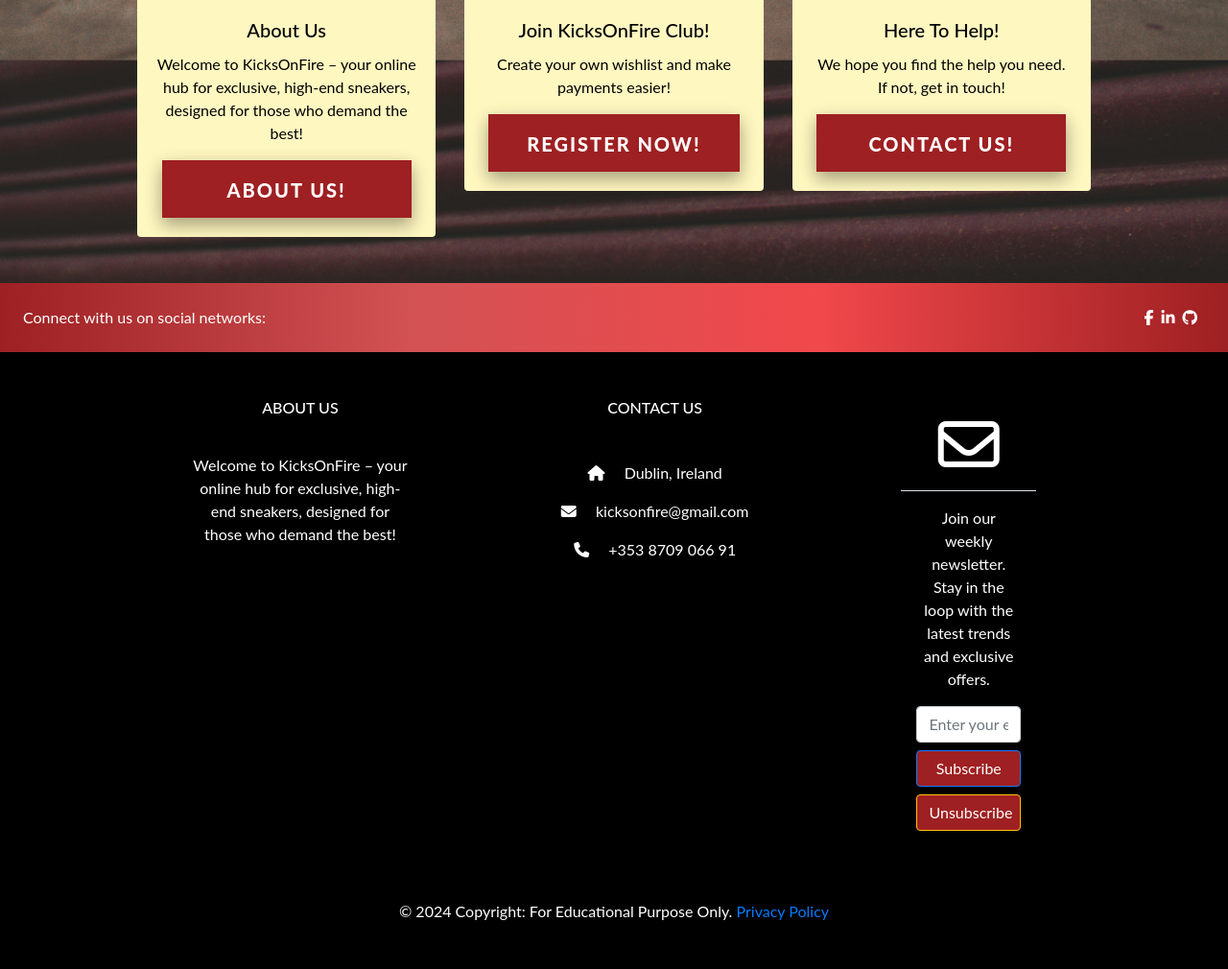
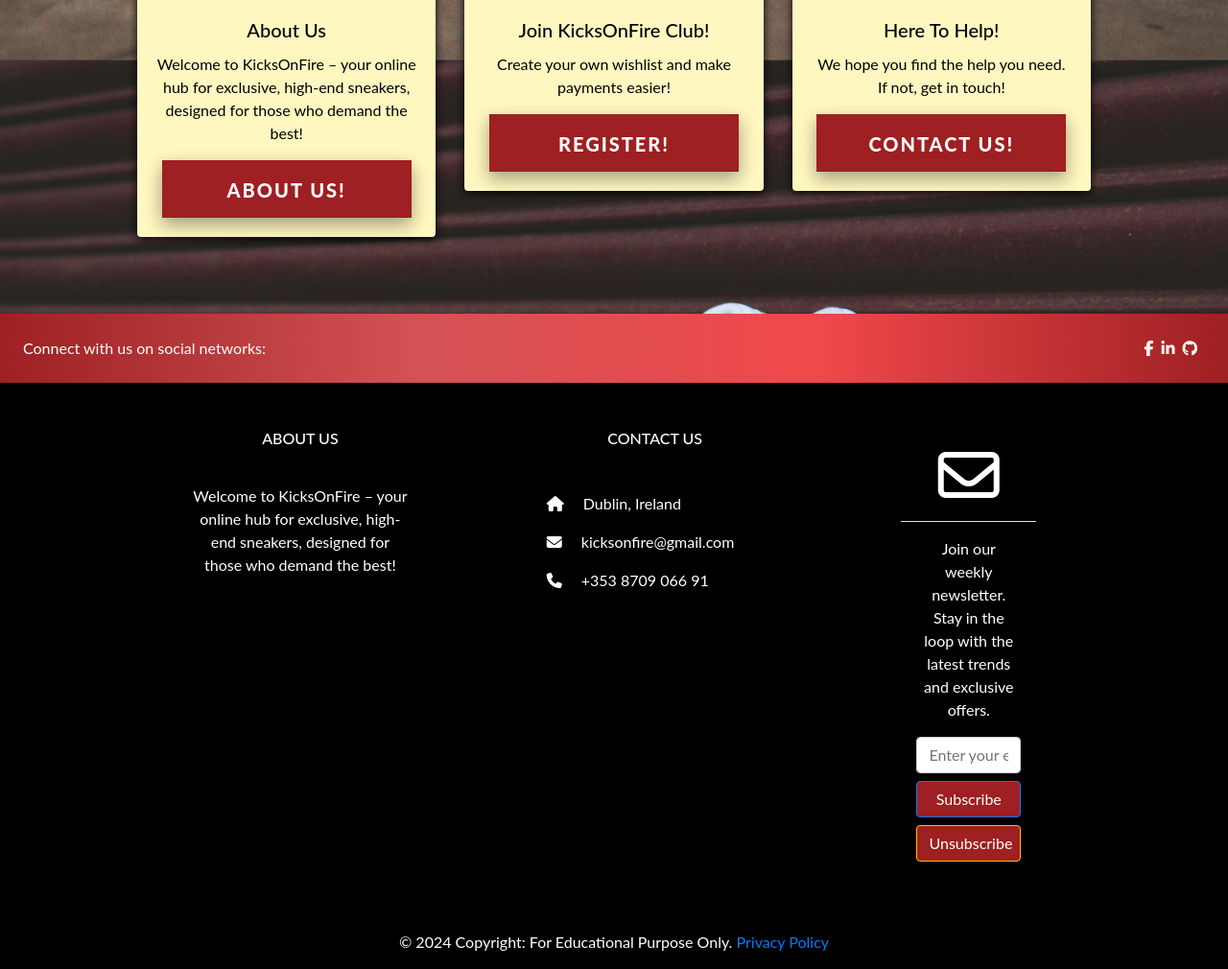
Before and after one commit to ciarangriffin93/KicksOnFire, a Django app: page / in a window 1280 px wide. Shown: the part 1644-2654 px from the top of the page at 96% size. Before the commit the page ends 2603 px from the top, so only its background shows below. Run offline with Django 3.2, Linux system fonts and the light colour scheme; some libraries are stand-ins or nearby versions.

Commit message:
Create CSS footer and home page

```diff
--- a/home/templates/home/index.html
+++ b/home/templates/home/index.html
@@ -28,8 +28,8 @@
 </div>
 
 <div class="container mt-4">
-    <div class="row row-cols-1 row-cols-md-2 row-cols-lg-3 g-4">
-        <div class="col">
+    <div class="row row-cols-1 row-cols-md-2 row-cols-lg-3 g-5">
+        <div class="col card-spacing">
             <div class="card home-card-bckg">
                 <img src="{% static 'images/about-shoes.webp' %}" alt="Shoes representing our brand" class="img-fluid w-100 card-img-fixed">
                 <div class="card-body text-center">
@@ -39,17 +39,17 @@
                 </div>
             </div>
         </div>
-        <div class="col">
+        <div class="col card-spacing">
             <div class="card home-card-bckg">
                 <img src="{% static 'images/register.jpeg' %}" alt="Join KicksOnFire Club logo" class="img-fluid w-100 card-img-fixed">
                 <div class="card-body text-center">
                     <h5 class="card-title">Join KicksOnFire Club!</h5>
                     <p class="card-text">Create your own wishlist and make payments easier!</p>
-                    <a href="{% url 'account_signup' %}" class="shop-now-button btn btn-lg rounded-0 text-uppercase py-3 category-badge" role="button">Register Now!</a>
+                    <a href="{% url 'account_signup' %}" class="shop-now-button btn btn-lg rounded-0 text-uppercase py-3 category-badge" role="button">Register!</a>
                 </div>
             </div>
         </div>
-        <div class="col">
+        <div class="col card-spacing">
             <div class="card home-card-bckg">
                 <img src="https://images.pexels.com/photos/28492804/pexels-photo-28492804/free-photo-of-stack-of-branded-sneaker-boxes-on-concrete-floor.jpeg" class="img-fluid w-100 card-img-fixed" alt="Stack of sneaker boxes showcasing variety">
                 <div class="card-body text-center">
--- a/kicksonfire/settings.py
+++ b/kicksonfire/settings.py
@@ -29,7 +29,7 @@ SECRET_KEY = os.environ.get("SECRET_KEY")
 # SECURITY WARNING: don't run with debug turned on in production!
 DEBUG = os.environ.get('DEBUG', False)
 
-ALLOWED_HOSTS = ['8000-ciarangriff-kicksonfire-mvhnwegz9rh.ws.codeinstitute-ide.net']
+ALLOWED_HOSTS = ['8000-ciarangriff-kicksonfire-7ss8j88uji8.ws.codeinstitute-ide.net']
 host = os.environ.get("HOST")
 if host:
     ALLOWED_HOSTS.append(host)
--- a/static/css/base.css
+++ b/static/css/base.css
@@ -630,6 +630,15 @@ input[name='q']::placeholder {
     width: 100%;
 }
 
+.card {
+    margin-top: 0rem;
+    box-shadow: 0 2px 10px;
+}
+
+.card-spacing {
+    margin-bottom: 2rem; /* Adjust the value as needed */
+}
+
 /* Footer */
 .footer-section {
     background-color: #000;
--- a/templates/includes/footer.html
+++ b/templates/includes/footer.html
@@ -42,17 +42,16 @@
                     </div>
 
                     <!-- Contact Us column -->
-                    <div class="col-md-4 col-lg-3 col-xl-3 mx-auto mb-md-0 mb-4">
+                    <div class="col-md-4 col-lg-3 col-xl-3 mx-auto mb-md-0 mb-4 text-start">
                         <!-- Links -->
                         <a class="text-uppercase text-white link-offset-2 link-underline link-underline-opacity-0 fw-bold" href="{% url 'contact' %}">
                             <h6>Contact Us</h6>
                         </a>
                         <hr class="mb-4 mt-2 d-inline-block mx-auto">
-                        <p><i class="fas fa-home mr-3"></i> Dublin, Ireland</p>
-                        <p><i class="fas fa-envelope mr-3"></i>
-                            <a href="" class="text-white">kicksonfire@gmail.com</a>
-                        </p>
-                        <p><i class="fas fa-phone mr-3"></i> +353 8709 066 91</p>
+                        <p style="text-align: left;"><i class="fas fa-home mr-3"></i> Dublin, Ireland</p>
+                        <p style="text-align: left;"><i class="fas fa-envelope mr-3"></i>
+                            <a href="mailto:kicksonfire@gmail.com" class="text-white">kicksonfire@gmail.com</a></p>
+                            <p style="text-align: left;"><i class="fas fa-phone mr-3"></i> +353 8709 066 91</p>
                     </div>
                     <!-- Newsletter / Subscribe / Unsubscribe section -->
                      <!-- Begin Mailchimp Signup Form -->
```
